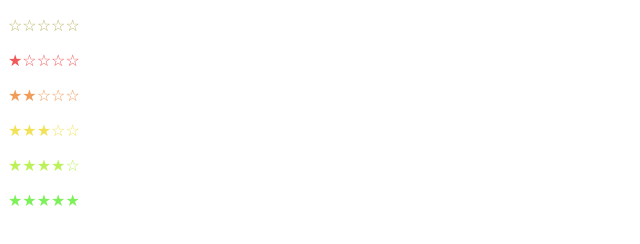
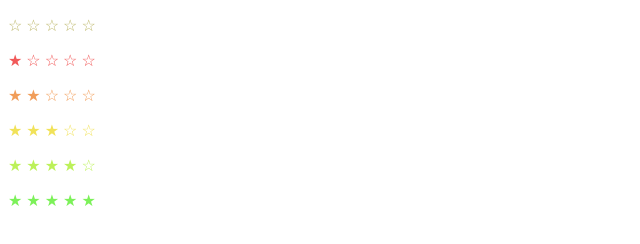
Before and after one commit to NirmalBesra/blogging, a plain HTML site: page front-end/rating-system/rating.html in a window 1280 px wide. Shown: the full height of the page, 0-640 px from the left. Drawn offline with Linux system fonts and the light colour scheme.

Commit message:
work ongoing on the ratings

```diff
--- a/front-end/rating-system/rating.html
+++ b/front-end/rating-system/rating.html
@@ -5,16 +5,63 @@
     <meta name="viewport" content="width=device-width, initial-scale=1.0">
     <title>Ratings</title>
     <link rel="stylesheet" href="./ratings.css">
+    <script src="./rating.js"></script>
 </head>
 <body>
         <div class="html-section">
             <div class="stars">
-                <p> <span class="stars">&#9734;&#9734;&#9734;&#9734;&#9734;</span> </p>
-                <p> <span class="stars star1">&#9733;&#9734;&#9734;&#9734;&#9734;</span> </p>
-                <p> <span class="stars star2">&#9733;&#9733;&#9734;&#9734;&#9734;</span> </p>
-                <p> <span class="stars star3">&#9733;&#9733;&#9733;&#9734;&#9734;</span> </p>
-                <p> <span class="stars star4">&#9733;&#9733;&#9733;&#9733;&#9734;</span> </p>
-                <p> <span class="stars star5">&#9733;&#9733;&#9733;&#9733;&#9733;</span> </p>
+                <div class="star" ><p id="starsBlank">
+                    <span id="star1">&#9734;</span>
+                    <span id="star2">&#9734;</span>
+                    <span id="star3">&#9734;</span>
+                    <span id="star4">&#9734;</span>
+                    <span id="star5">&#9734;</span>
+                </p></div>
+                <div class="star"><p>
+                    <span class="stars stars1">
+                        <span>&#9733;</span>
+                        <span>&#9734;</span>
+                        <span>&#9734;</span>
+                        <span>&#9734;</span>
+                        <span>&#9734;</span>
+                    </span> </p>
+                </div>
+                <div class="star"><p>
+                    <span class="stars stars2">
+                        <span>&#9733;</span>
+                        <span>&#9733;</span>
+                        <span>&#9734;</span>
+                        <span>&#9734;</span>
+                        <span>&#9734;</span>
+                    </span> </p>
+                </div>
+                <div class="star"><p>
+                    <span class="stars stars3">
+                        <span>&#9733;</span>
+                        <span>&#9733;</span>
+                        <span>&#9733;</span>
+                        <span>&#9734;</span>
+                        <span>&#9734;</span>
+                    </span> </p>
+                </div>
+                <div class="star"><p>
+                     <span class="stars stars4">
+                        <span>&#9733;</span>
+                        <span>&#9733;</span>
+                        <span>&#9733;</span>
+                        <span>&#9733;</span>
+                        <span>&#9734;</span>
+                    </span> </p>
+                </div>
+                <div class="star"><p>
+                     <span class="stars stars5">
+                        <span>&#9733;</span>
+                        <span>&#9733;</span>
+                        <span>&#9733;</span>
+                        <span>&#9733;</span>
+                        <span>&#9733;</span>
+                    </span> </p>
+                </div>
             </div>
         </div>
 </body>
--- a/front-end/rating-system/rating.js
+++ b/front-end/rating-system/rating.js
@@ -0,0 +1,31 @@
+var star = 0;
+window.onload = function(){
+    let cnode = Object.keys(document.getElementById("starsBlank").children);
+   console.log( document.getElementById("starsBlank").children.length);
+    console.log(cnode);
+   cnode.forEach((x,idx)=>{
+    console.log(idx);
+        document.getElementById(`star${idx+1}`).onmouseover = function(e){
+            // console.log("star"+(idx+1));
+            console.log( e.currentTarget.previousElementSibling);
+
+            }
+   })
+}
+  /* document.getElementById("star3").onmouseover = function() {
+    //document.getElementById("star1").style.color = "red"
+    //document.getElementById("star1").previousElementSibling
+    console.log(Object.keys(document.getElementById("starsBlank").children));
+
+
+
+}
+document.getElementById("star3").onmouseout = function() {
+    //document.getElementById("star1").style.color = "darkkhaki"
+}*/
+
+function recfun(obj){
+    if(!obj) return
+    obj.previousElementSibling.style.color = "red";
+
+}
--- a/front-end/rating-system/ratings.css
+++ b/front-end/rating-system/ratings.css
@@ -1,18 +1,18 @@
 .stars{
     color:darkkhaki;
 }
-.star1{
+.stars1{
     color:rgb(241, 89, 89);
 }
-.star2{
+.stars2{
     color:rgb(241, 157, 89);
 }
-.star3{
+.stars3{
     color:rgb(241, 226, 89);
 }
-.star4{
+.stars4{
     color:rgb(188, 241, 89);
 }
-.star5{
+.stars5{
     color:rgb(124, 241, 89);
 }
```
